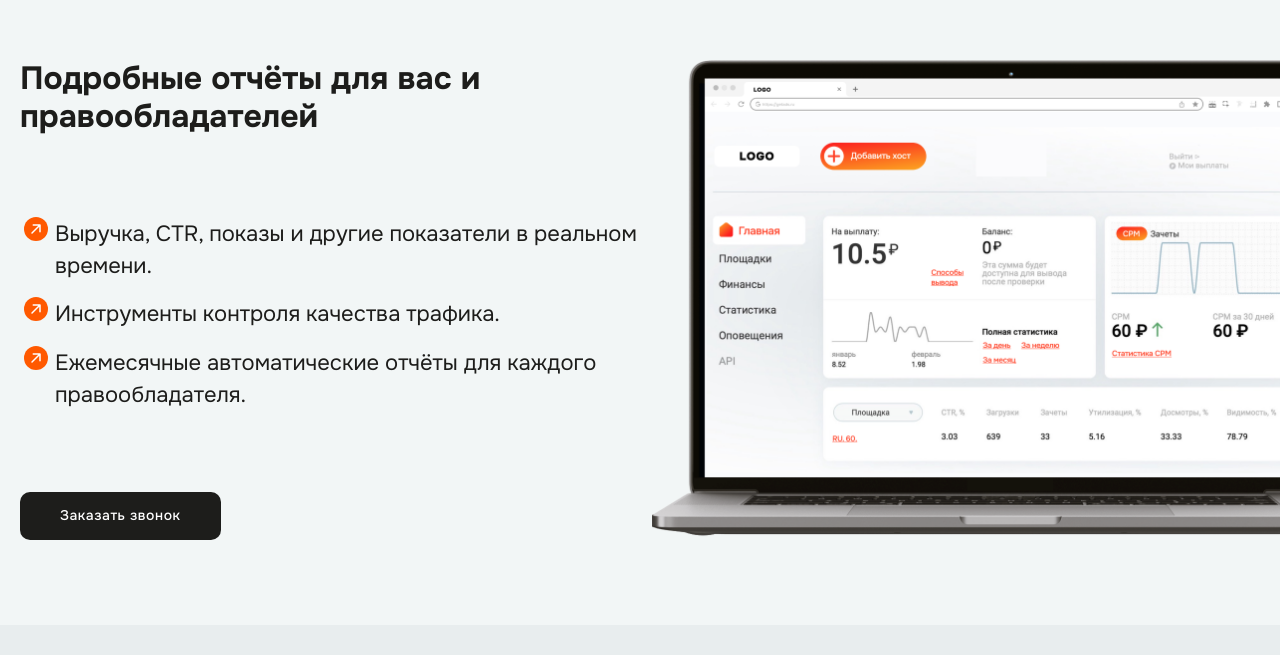
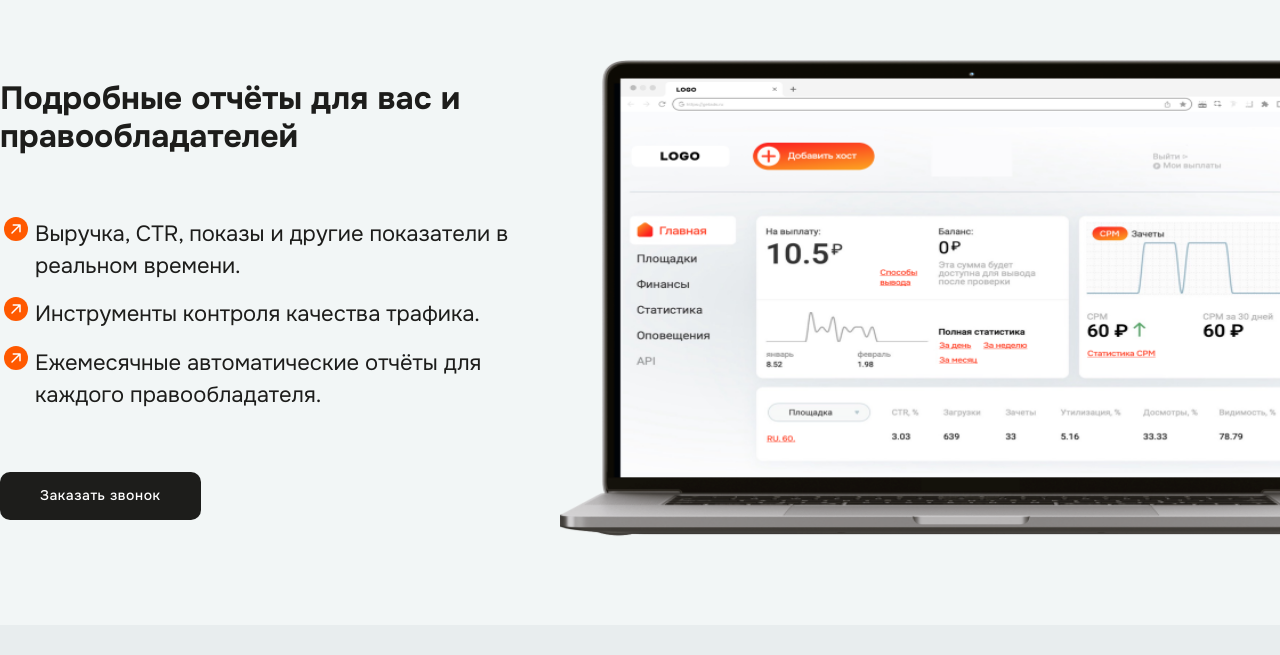
Before and after one commit to Tabarzin/getshop, a Next.js app in the folder getshop/: page / in a window 1280 px wide. Shown: the part 2005-2660 px from the top of the page. Built offline with nearby package versions, Linux system fonts and the light colour scheme.

Commit message:
refactor: refactor reports block

```diff
--- a/getshop/src/components/Reports/Reports.js
+++ b/getshop/src/components/Reports/Reports.js
@@ -6,15 +6,12 @@ import Button from "../Button/Button";
 const Reports = () => {
   return (
     <section className={styles.reports_wrapper}>
-      <div className={styles.reports}>
       <div className={styles.reports_text_block}>
         <h2 className={styles.reports_title}>
           Подробные отчёты для вас и правообладателей
         </h2>
         <ul className={styles.list}>
-            <li>
-              Выручка, CTR, показы и другие показатели в реальном времени.
-            </li>
+          <li>Выручка, CTR, показы и другие показатели в реальном времени.</li>
           <li>Инструменты контроля качества трафика.</li>
           <li>
             Ежемесячные автоматические отчёты для каждого правообладателя.
@@ -23,7 +20,6 @@ const Reports = () => {
         <Button color="secondary">Заказать звонок</Button>
       </div>
       <Image src={laptop} alt="Laptop Logo" width={720} height={480} />
-      </div>
     </section>
   );
 };
--- a/getshop/src/components/Reports/Reports.module.css
+++ b/getshop/src/components/Reports/Reports.module.css
@@ -3,6 +3,7 @@
   height: 650px;
   display: flex;
   align-items: center;
+  justify-content: flex-end;
 }
 .reports {
   display: flex;
@@ -15,7 +16,8 @@
   flex-direction: column;
   justify-content: space-between;
   align-items: flex-start;
-  padding-left: 20px;
+  width: 560px;
+  height: 440px;
 }
 
 .reports_title {
```
Lines whose indentation alone changed are shown as unchanged.
